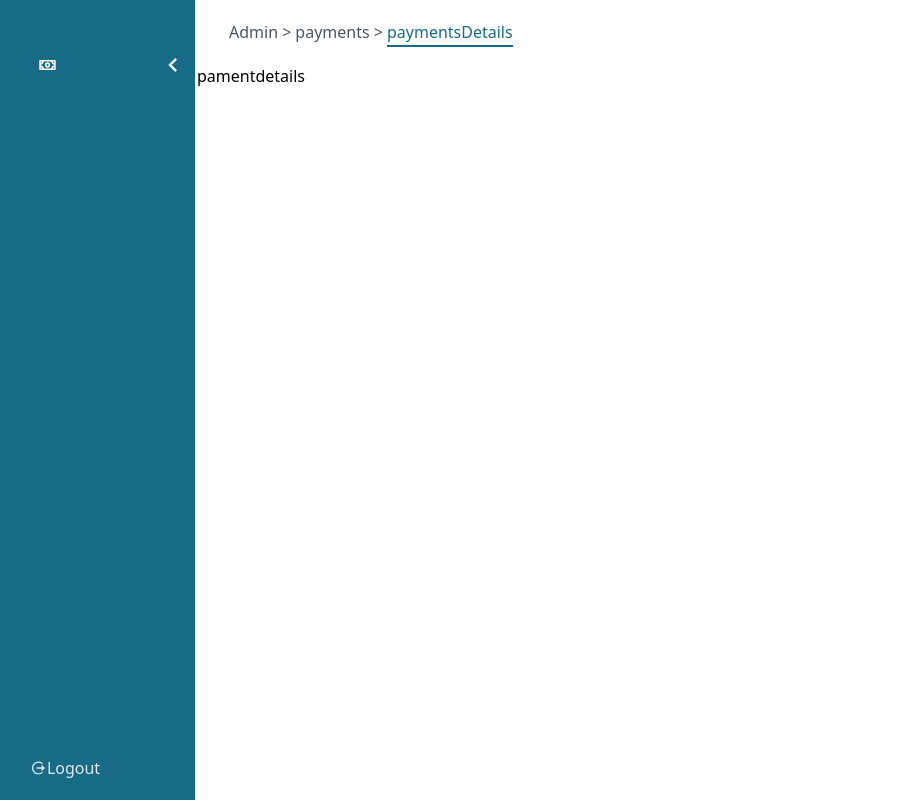
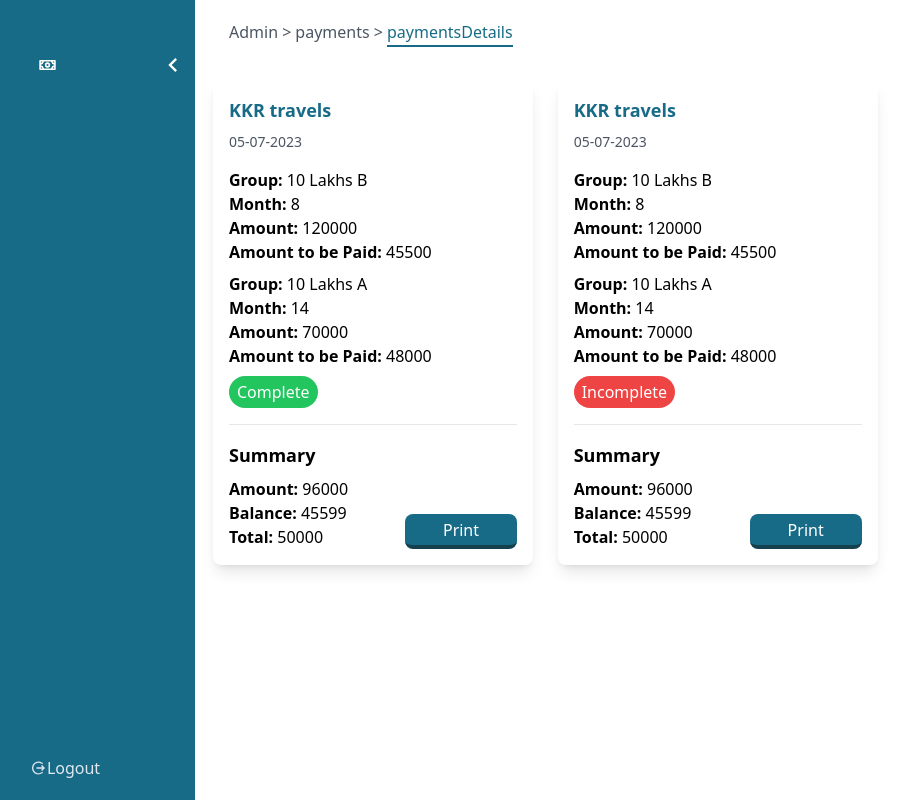
Before and after one commit to Muthamizhwgs/chit-frontend, a React (Vite) app: page /homepage/payments/paymentsDetails in a window 1280 px wide. Shown: the whole page, without its empty margins (65-972 px from the left). Built offline with nearby package versions, Linux system fonts and the light colour scheme; the HTML template or start-up script is replaced by a standard one.

Commit message:
commit payment details

```diff
--- a/src/components/admin/pamentdetails.jsx
+++ b/src/components/admin/pamentdetails.jsx
@@ -1,7 +1,97 @@
-import React from 'react'
+import React from "react";
 
-export default function Pamentdetails() {
+const data = [
+  {
+    id: 1,
+    date: "05-07-2023",
+    name: "KKR travels",
+    items: [
+      { group: "10 Lakhs B", month: 8, amount: 120000, amountToBePaid: 45500 },
+      { group: "10 Lakhs A", month: 14, amount: 70000, amountToBePaid: 48000 },
+    ],
+    amount: 96000,
+    balance: 45599,
+    total: 50000,
+    status: "complete",
+  },
+  {
+    id: 1,
+    date: "05-07-2023",
+    name: "KKR travels",
+    items: [
+      { group: "10 Lakhs B", month: 8, amount: 120000, amountToBePaid: 45500 },
+      { group: "10 Lakhs A", month: 14, amount: 70000, amountToBePaid: 48000 },
+    ],
+    amount: 96000,
+    balance: 45599,
+    total: 50000,
+    status: "incomplete",
+  },
+  // Add more data objects here if needed
+];
+
+const PaymentDetails = () => {
   return (
-    <div>pamentdetails</div>
-  )
-}
+    <div className="grid grid-cols-3 justify-center gap-4">
+      {data.map((entry, index) => (
+        <div key={index} className="m-4">
+          <Card data={entry} />
+        </div>
+      ))}
+    </div>
+  );
+};
+
+const Card = ({ data }) => {
+  return (
+    <div className="bg-white rounded-lg shadow-lg w-80 relative">
+      <div className="p-4">
+        <p className="text-lg font-bold text-[#176B87]  mb-2">{data.name}</p>
+        <p className="text-sm text-gray-600 mb-4">{data.date}</p>
+        <div>
+          {data.items.map((item, i) => (
+            <div key={i} className="mb-2">
+              <p>
+                <span className="font-semibold">Group:</span> {item.group}
+              </p>
+              <p>
+                <span className="font-semibold">Month:</span> {item.month}
+              </p>
+              <p>
+                <span className="font-semibold">Amount:</span> {item.amount}
+              </p>
+              <p>
+                <span className="font-semibold">Amount to be Paid:</span>{" "}
+                {item.amountToBePaid}
+              </p>
+            </div>
+          ))}
+          <span
+            className={`inline-block rounded-full px-2 py-1 text-white left-10 ${
+              data.status === "complete" ? "bg-green-500" : "bg-red-500"
+            }`}
+          >
+            {data.status === "complete" ? "Complete" : "Incomplete"}
+          </span>
+        </div>
+        <hr className="my-4 text-[#176B87]" />
+        <p className="text-lg font-bold mb-2">Summary</p>
+        <p>
+          <span className="font-semibold">Amount:</span> {data.amount}
+        </p>
+        <p>
+          <span className="font-semibold">Balance:</span> {data.balance}
+        </p>
+        <p>
+          <span className="font-semibold">Total:</span> {data.total}
+        </p>
+      </div>
+
+      <button className="absolute bottom-4 right-4 cursor-pointer transition-all bg-[#176B87] text-white w-28 h-[35px] rounded-lg border-[#15414e] border-b-[4px] hover:brightness-110 hover:-translate-y-[1px] hover:border-b-[6px] active:border-b-[2px] active:brightness-90 active:translate-y-[2px]">
+        Print
+      </button>
+    </div>
+  );
+};
+
+export default PaymentDetails;
```
Also changed, not shown: 1 other file (tests, documents, lock files or other folders).
